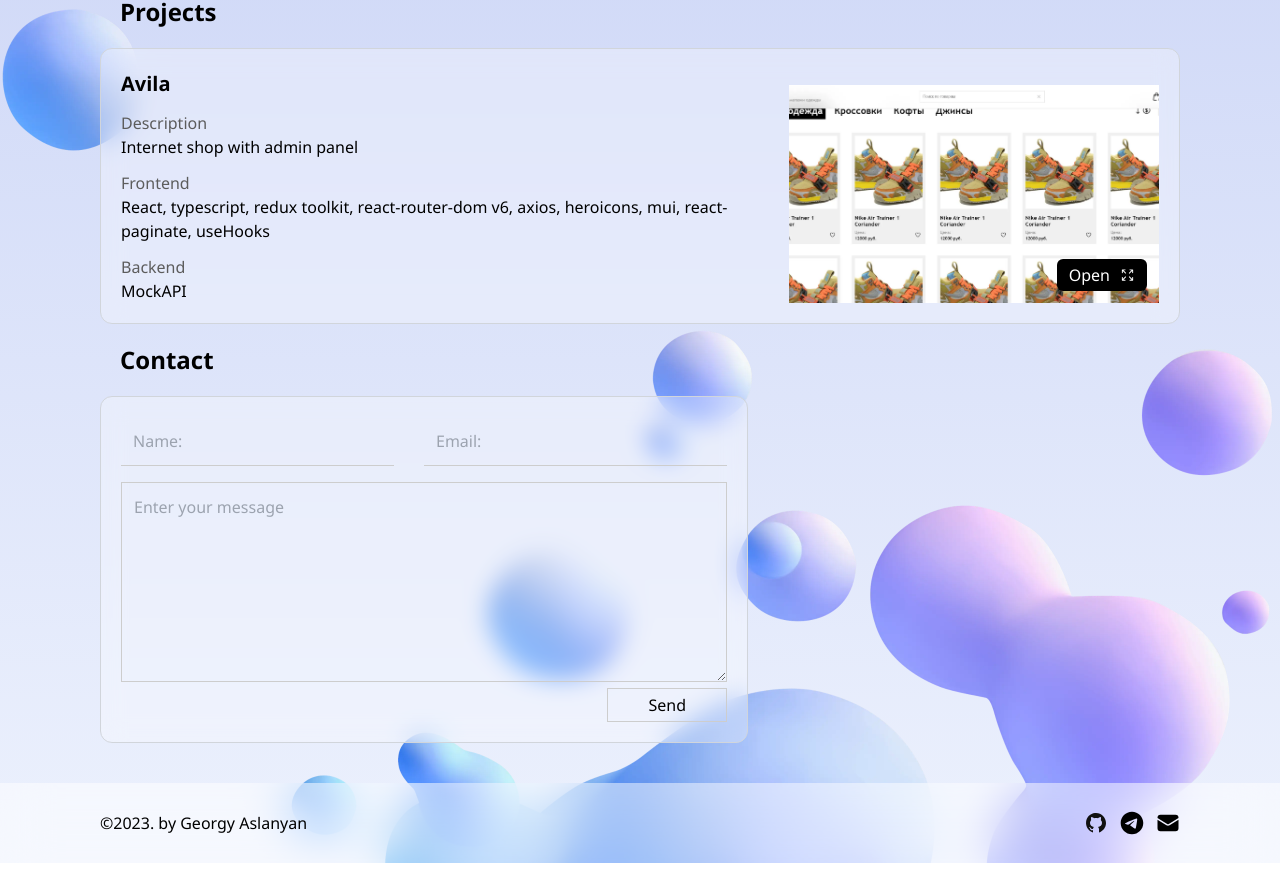
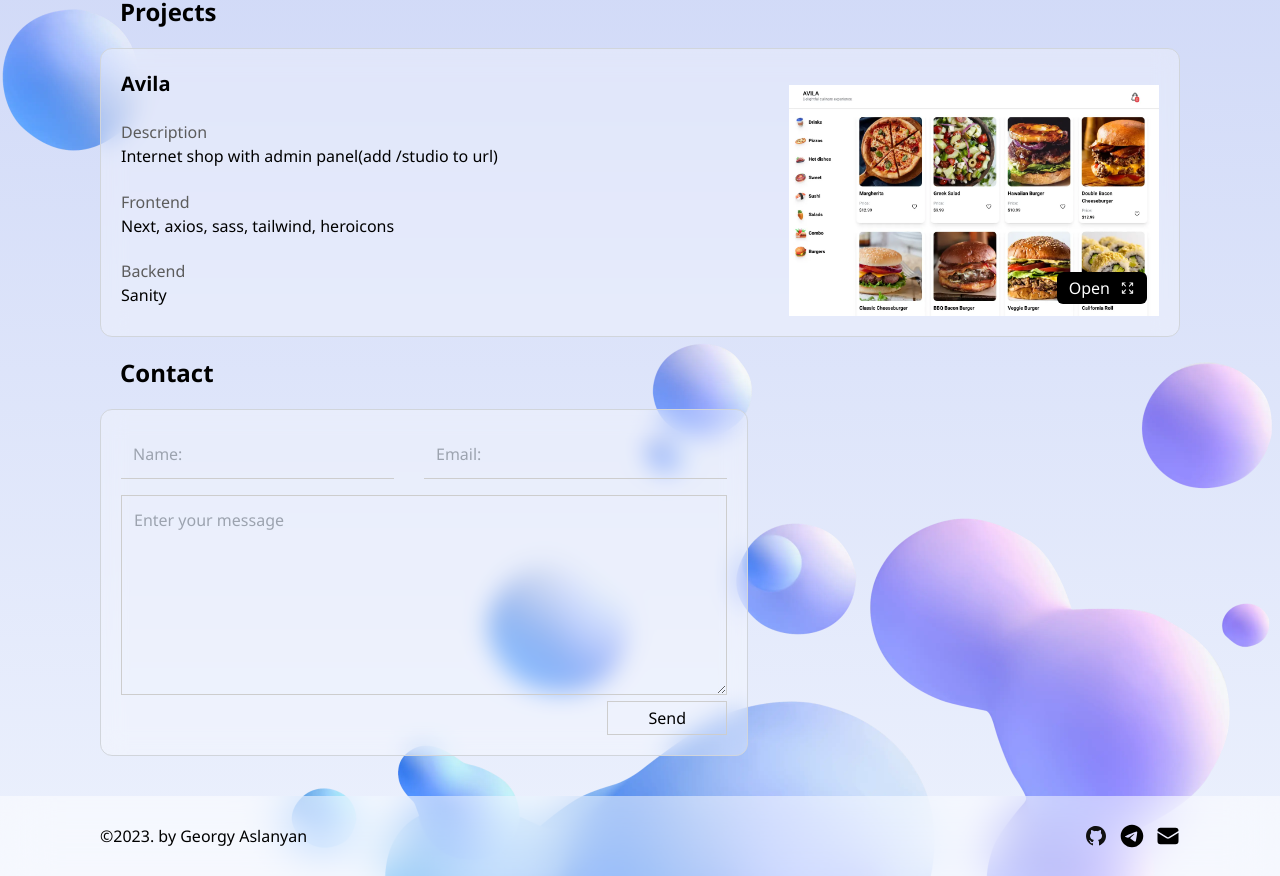
Before and after one commit to GeorgiyAslanyan/portfolio, a Next.js app: page / in a window 1280 px wide. Shown: the part 1036-1912 px from the top of the page. Built offline with nearby package versions, Linux system fonts and the light colour scheme.

Commit message:
fix avila

```diff
--- a/components/Works/index.tsx
+++ b/components/Works/index.tsx
@@ -14,18 +14,17 @@ const Works = () => {
             <h3 className="text-[20px] font-semibold">Avila</h3>
             <div>
               <p className="text-[#5c5c5c]">Description</p>
-              <p className="">Internet shop with admin panel</p>
+              <p className="">Internet shop with admin panel(add /studio to url)</p>
             </div>
             <div>
               <p className="text-[#5c5c5c]">Frontend</p>
               <p className="">
-                React, typescript, redux toolkit, react-router-dom v6, axios,
-                heroicons, mui, react-paginate, useHooks
+                Next, axios, sass, tailwind, heroicons
               </p>
             </div>
             <div>
               <p className="text-[#5c5c5c]">Backend</p>
-              <p className="">MockAPI</p>
+              <p className="">Sanity</p>
             </div>
           </div>
           <div className="relative mt-4 rounded-md">
```
Also changed, not shown: public/avila.webp.
